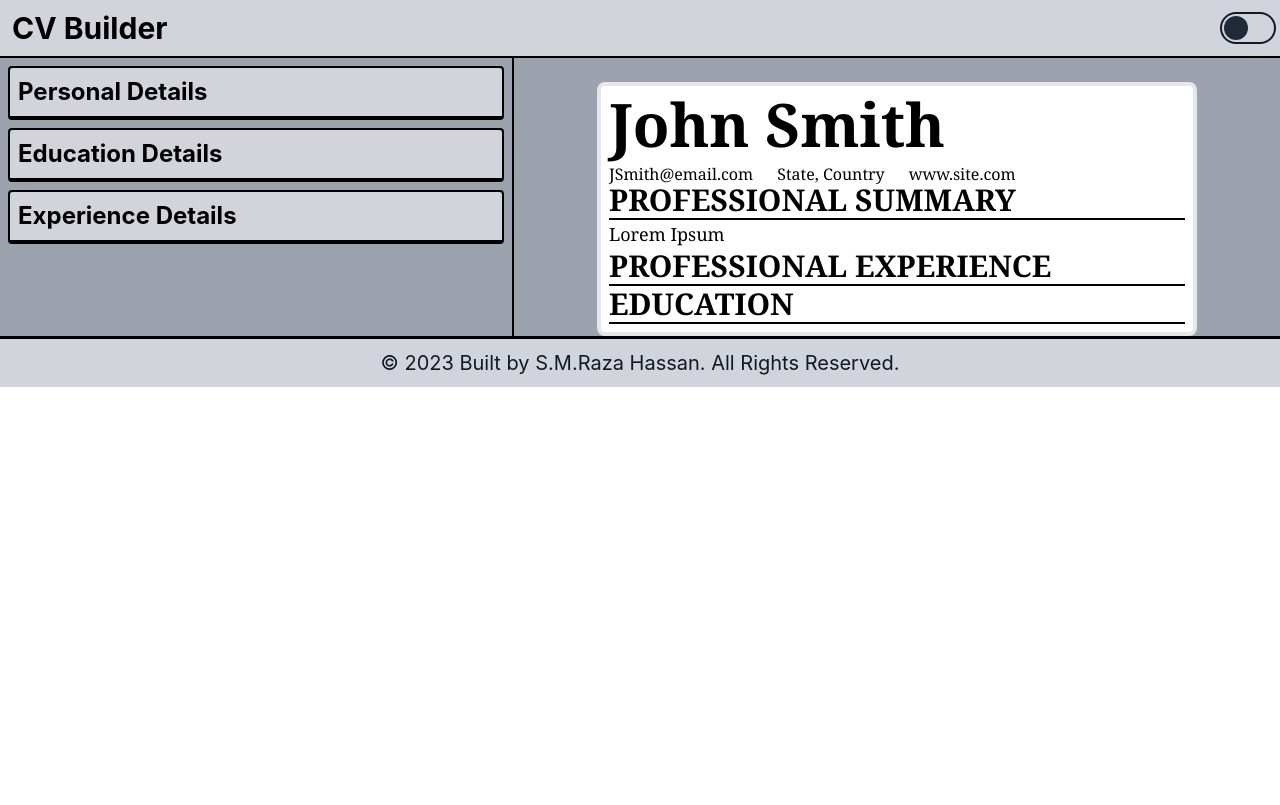
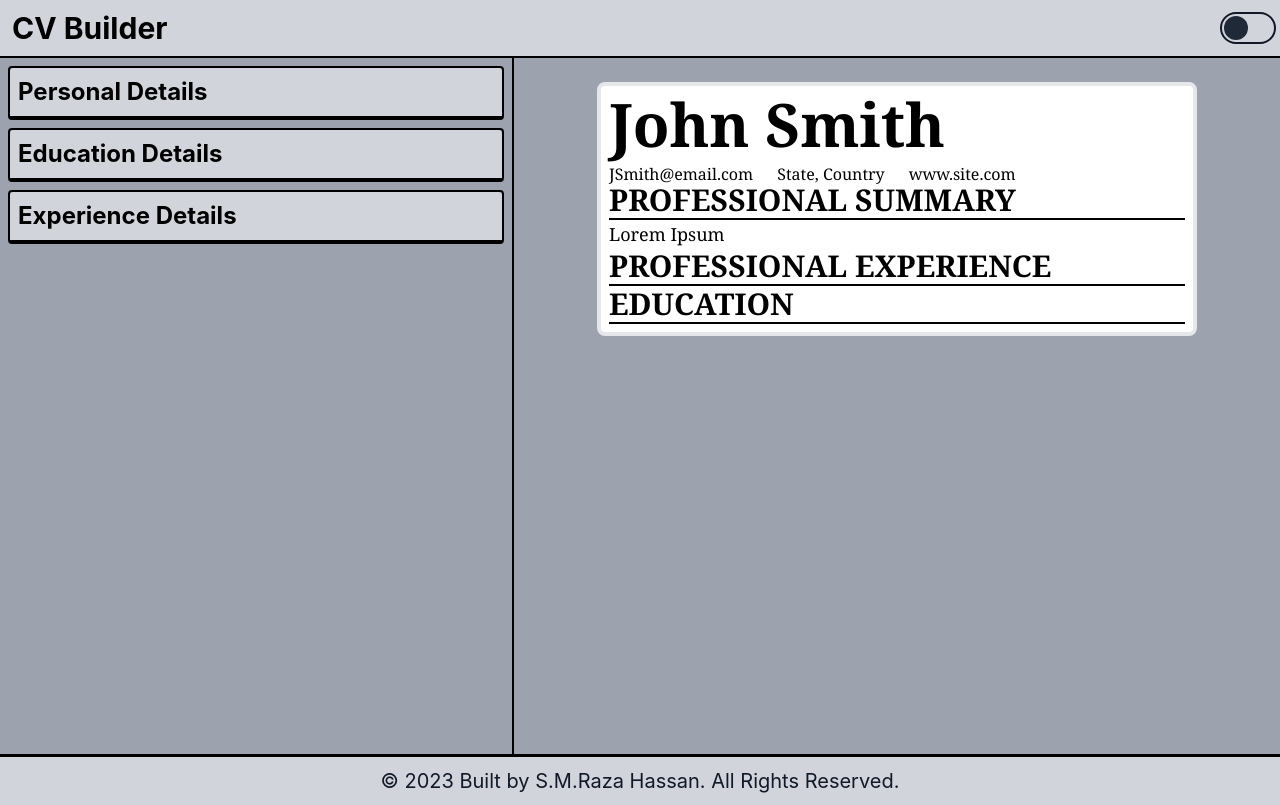
Before and after one commit to bilgramiraza/cv-builder, a React (Vite) app: page / in a window 1280 px wide. Built offline with nearby package versions, Linux system fonts and the light colour scheme.

Commit message:
Fixed Minimum Height of Page

```diff
--- a/src/CvBuilder.jsx
+++ b/src/CvBuilder.jsx
@@ -38,8 +38,8 @@ function CvBuilder({darkMode}) {
   };
 
   return (
-    <main className={`${darkMode ? 'dark' : ''} flex flex-col lg:flex-row`}>
-      <div className="block w-full lg:w-2/5 px-2 bg-gray-400 dark:bg-gray-900">
+    <main className={`${darkMode ? 'dark' : ''} flex flex-col lg:flex-row lg:min-h-[87vh]`}>
+      <div className="block w-full lg:w-2/5 px-2 bg-gray-400 dark:bg-gray-900 overflow-auto">
         <Personal getPersonal={(value)=>handleSubmit('personal',value)} personal={cv.personal}/>
         <Education getEducation={(value)=>handleSubmit('education',value)} education={cv.education}/>
         <Experience getExperience={(value)=>handleSubmit('experience',value)} experience={cv.experience}/>
--- a/src/components/Footer.jsx
+++ b/src/components/Footer.jsx
@@ -2,7 +2,7 @@ import PropTypes from 'prop-types';
 
 function Footer({darkMode}) {
   return (
-    <footer className={`${darkMode ? 'dark' : ''}`}>
+    <footer className={`${darkMode ? 'dark' : ''} lg:min-h-[5vh]`}>
       <hr className="border-b-2 border-black dark:border-white"/>
       <div className="flex justify-center bg-gray-300 border-gray-200 py-2.5 dark:bg-gray-800">
         <span className="text-gray-900 text-center text-xl dark:text-gray-400">© 2023 <a href="https://github.com/bilgramiraza" target="_blank" rel="noreferrer" className="hover:underline">Built by S.M.Raza Hassan</a>. All Rights Reserved.</span>
--- a/src/components/Header.jsx
+++ b/src/components/Header.jsx
@@ -2,7 +2,7 @@ import PropTypes from 'prop-types';
 
 function Header({ darkMode, handleDarkMode }) {
   return (
-    <header className={`${darkMode ? 'dark' : ''} `}>
+    <header className={`${darkMode ? 'dark' : ''} lg:min-h-[5vh]`}>
       <div className="flex justify-between py-2.5 border-b-2 border-black bg-gray-300 dark:border-white dark:bg-gray-800">
         <span className="ms-3 text-3xl text-black font-bold dark:text-white sm:me-1">
           CV Builder
```
